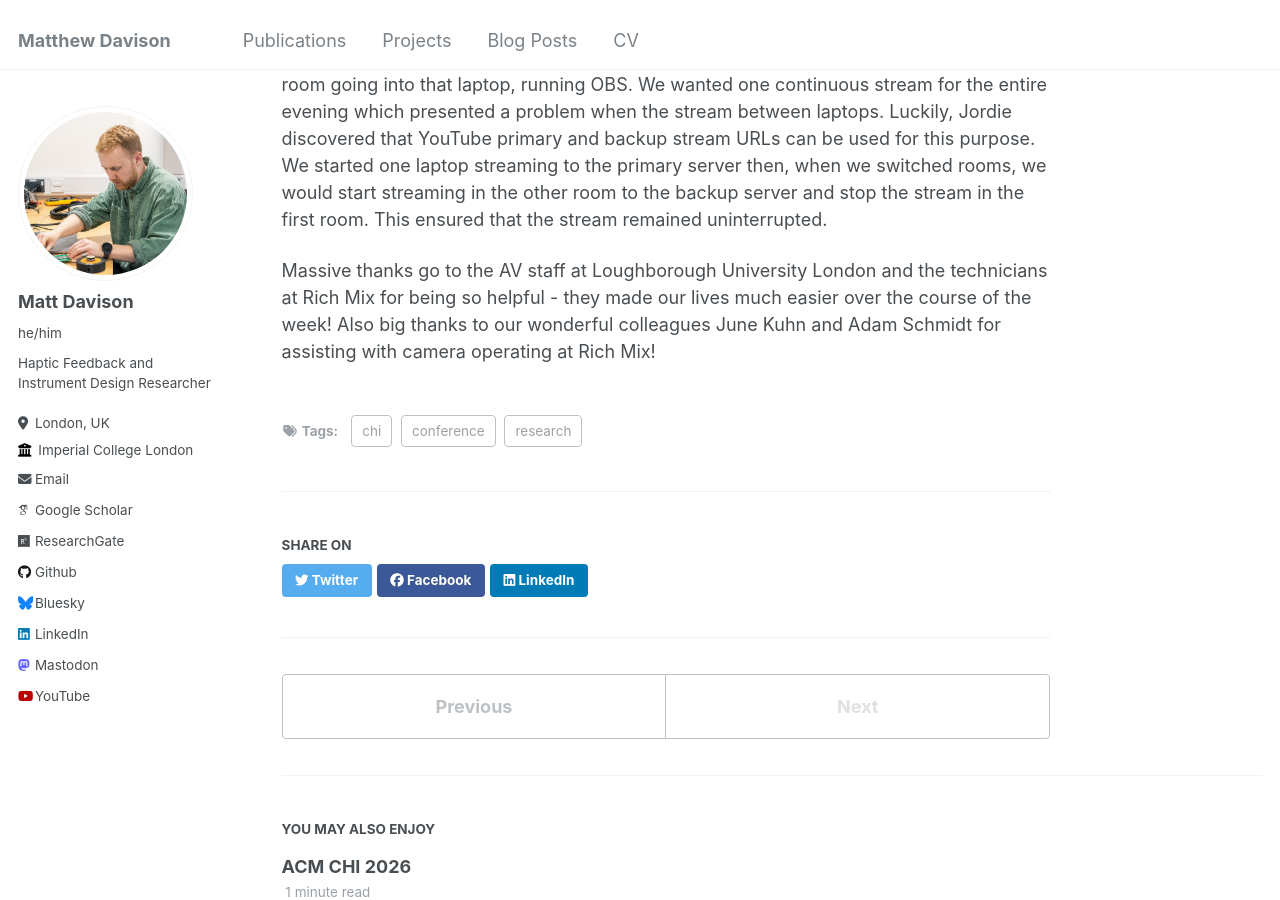
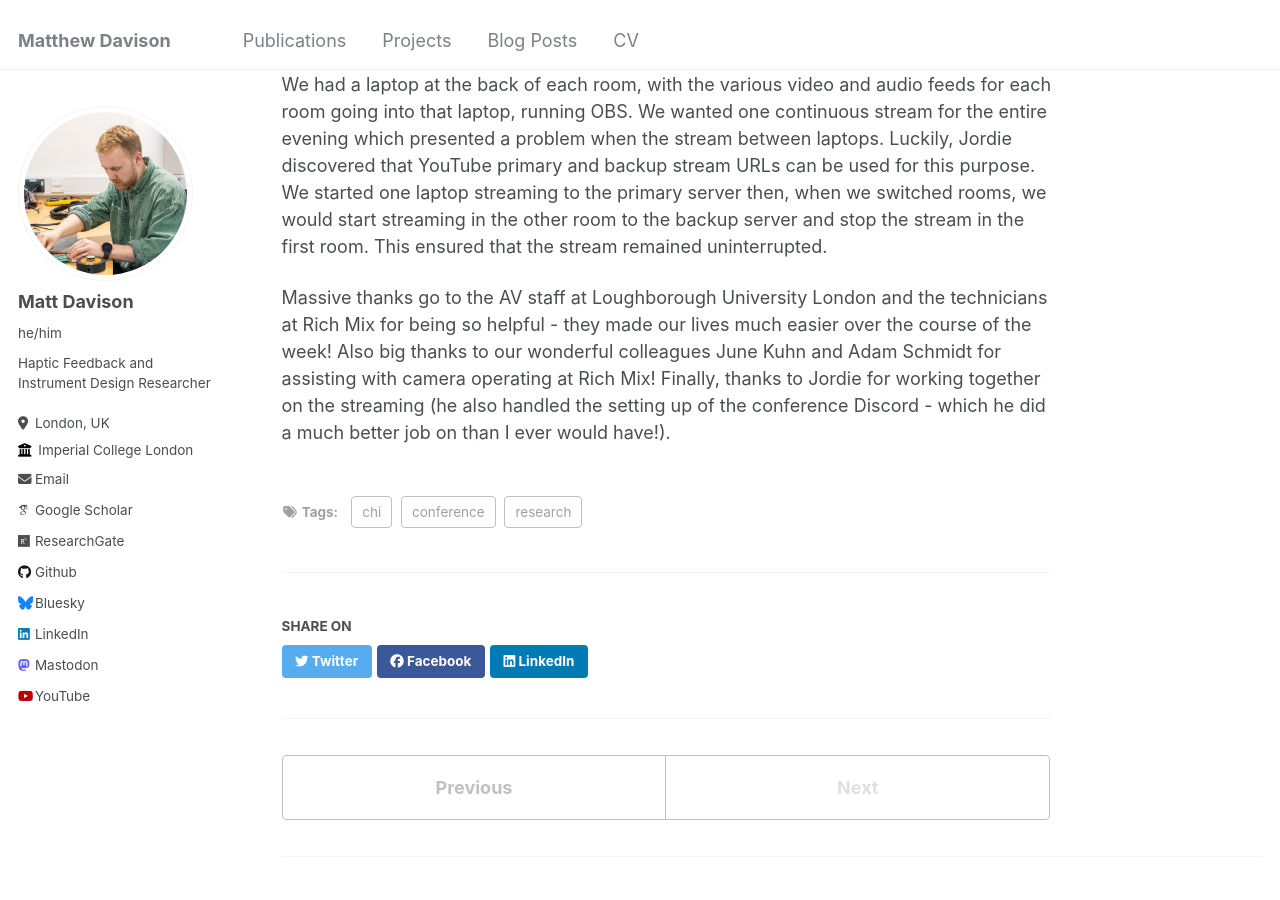
Before and after one commit to davisonaudio/davisonaudio.github.io, a Jekyll site: the page built from _posts/2026-06-29-NIME-streaming.md, in a window 1280 px wide and 900 px high, scrolled down 3298 px. Built offline with Jekyll 4.4.1, drawn with Linux system fonts in a browser that asks for light colours; some web fonts are replaced; some of the changed text lies outside the part shown.

Commit message:
Added Jordie link

```diff
--- a/_posts/2026-06-29-NIME-streaming.md
+++ b/_posts/2026-06-29-NIME-streaming.md
@@ -10,7 +10,7 @@ tags:
 
 This June, [our lab](https://instrumentslab.org/) co-hosted the [New Interfaces for Musical Expression](https://nime2026.org/) conference at Loughborough University London.
 
-Jordie Shier and I were the Hybid Chairs for this conference, livestreaming paper presentation sessions (dual tracks) from 9am to 5pm each day and concerts from 7pm - 11pm across 2 venue spaces over at [Rich Mix](https://richmix.org.uk/).
+[Jordie Shier](https://jordieshier.com/) and I were the Hybid Chairs for this conference, livestreaming paper presentation sessions (dual tracks) from 9am to 5pm each day and concerts from 7pm - 11pm across 2 venue spaces over at [Rich Mix](https://richmix.org.uk/).
 
 Below is an overview of the streaming setups that we used. This shouldn't necessarily be seen as a perfect guide to livestreaming a conference (there's definitely room for improvement!) but in the preparation for this conference I found other guides (such as [Charles Martin's Hybrid Conference setup](https://charlesmartin.au/blog/2023/07/20/hybrid-conference)) very useful to reference so hopefully this one can provide some useful information too.
 
@@ -31,7 +31,7 @@ Each setup was similar (though with a different model of vision mixer in each ro
 
 The rooms had HDMI inputs for the projector but no analog audio inputs, meaning that we needed to use the vision mixers to embed the analogue audio into the HDMI feed. If we hadn't needed analogue audio input, a cheaper option may have been an HDMI capture card with an HDMI through to feed the projector.
 
-We used a [Blackmagic ATEM Mini Pro](https://www.blackmagicdesign.com/uk/products/atemmini) vision mixer in one room and a Roland V-8HD vision mixer (with a [Rode HDMI Capture Card](https://rode.com/en-gb/products/hdmi-usb-c-converter)) in the other. With each vision mixer, HDMI input 1 was the presenter's laptop and HDMI 2 was the streaming laptop. Both had a 3.5mm stereo line in running into the analog audio input.
+Jordie and I came up with the following setup after some trial and error and test streams. We used a [Blackmagic ATEM Mini Pro](https://www.blackmagicdesign.com/uk/products/atemmini) vision mixer in one room and a Roland V-8HD vision mixer (with a [Rode HDMI Capture Card](https://rode.com/en-gb/products/hdmi-usb-c-converter)) in the other. With each vision mixer, HDMI input 1 was the presenter's laptop and HDMI 2 was the streaming laptop. Both had a 3.5mm stereo line in running into the analog audio input.
 
 The [Sennheiser Speechline](https://www.sennheiser.com/en-gb/product-families/speechline-wireless) microphones installed in the room went to the PA, we took splits of the outputs of these receivers into an audio interface.
 
@@ -64,4 +64,4 @@ Finally, though we didn't take the feed into the streaming computer, we gave the
 We had a laptop at the back of each room, with the various video and audio feeds for each room going into that laptop, running OBS. We wanted one continuous stream for the entire evening which presented a problem when the stream between laptops. Luckily, Jordie discovered that YouTube primary and backup stream URLs can be used for this purpose. We started one laptop streaming to the primary server then, when we switched rooms, we would start streaming in the other room to the backup server and stop the stream in the first room. This ensured that the stream remained uninterrupted.
 
 
-Massive thanks go to the AV staff at Loughborough University London and the technicians at Rich Mix for being so helpful - they made our lives much easier over the course of the week! Also big thanks to our wonderful colleagues June Kuhn and Adam Schmidt for assisting with camera operating at Rich Mix!
+Massive thanks go to the AV staff at Loughborough University London and the technicians at Rich Mix for being so helpful - they made our lives much easier over the course of the week! Also big thanks to our wonderful colleagues June Kuhn and Adam Schmidt for assisting with camera operating at Rich Mix! Finally, thanks to Jordie for working together on the streaming (he also handled the setting up of the conference Discord - which he did a much better job on than I ever would have!).
```
